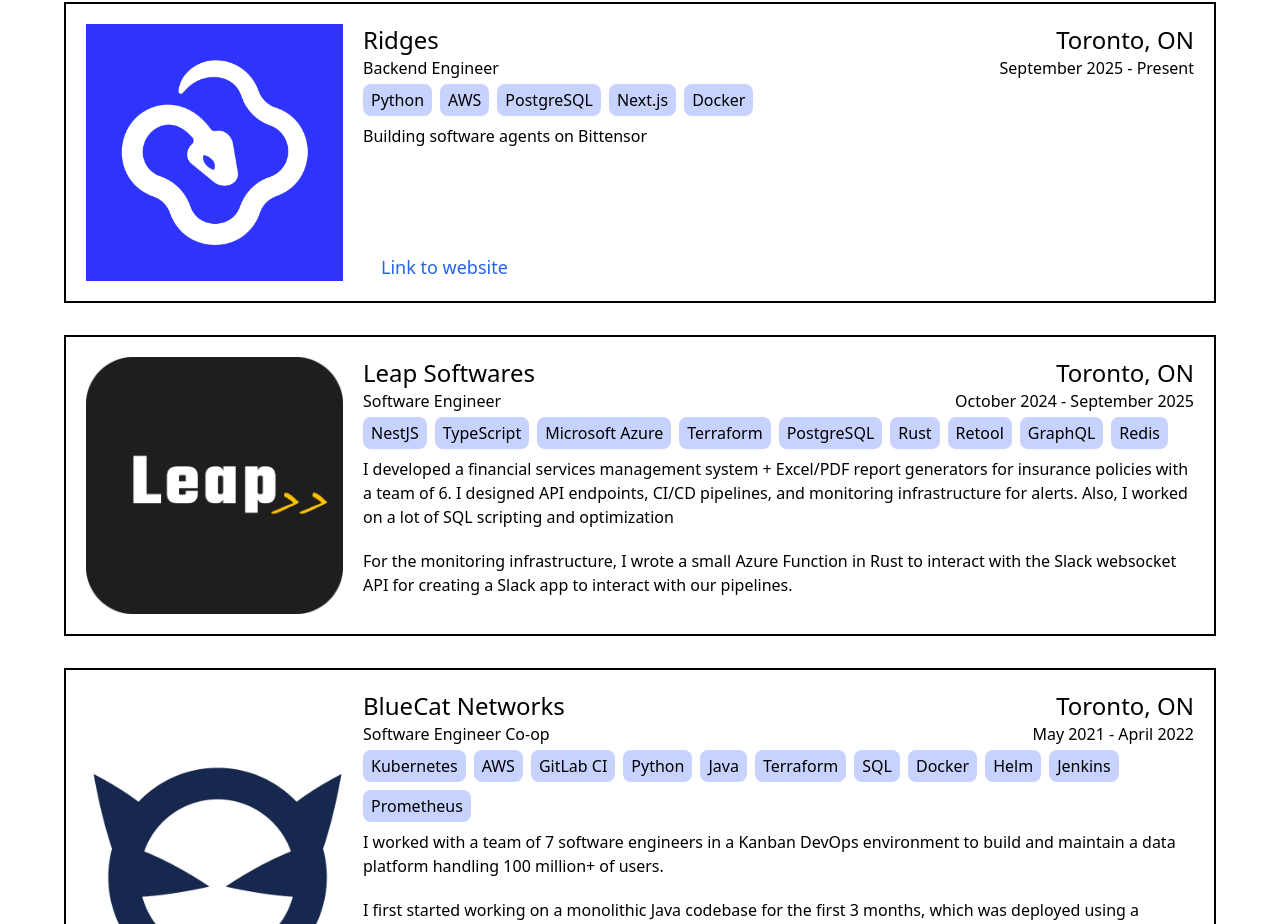
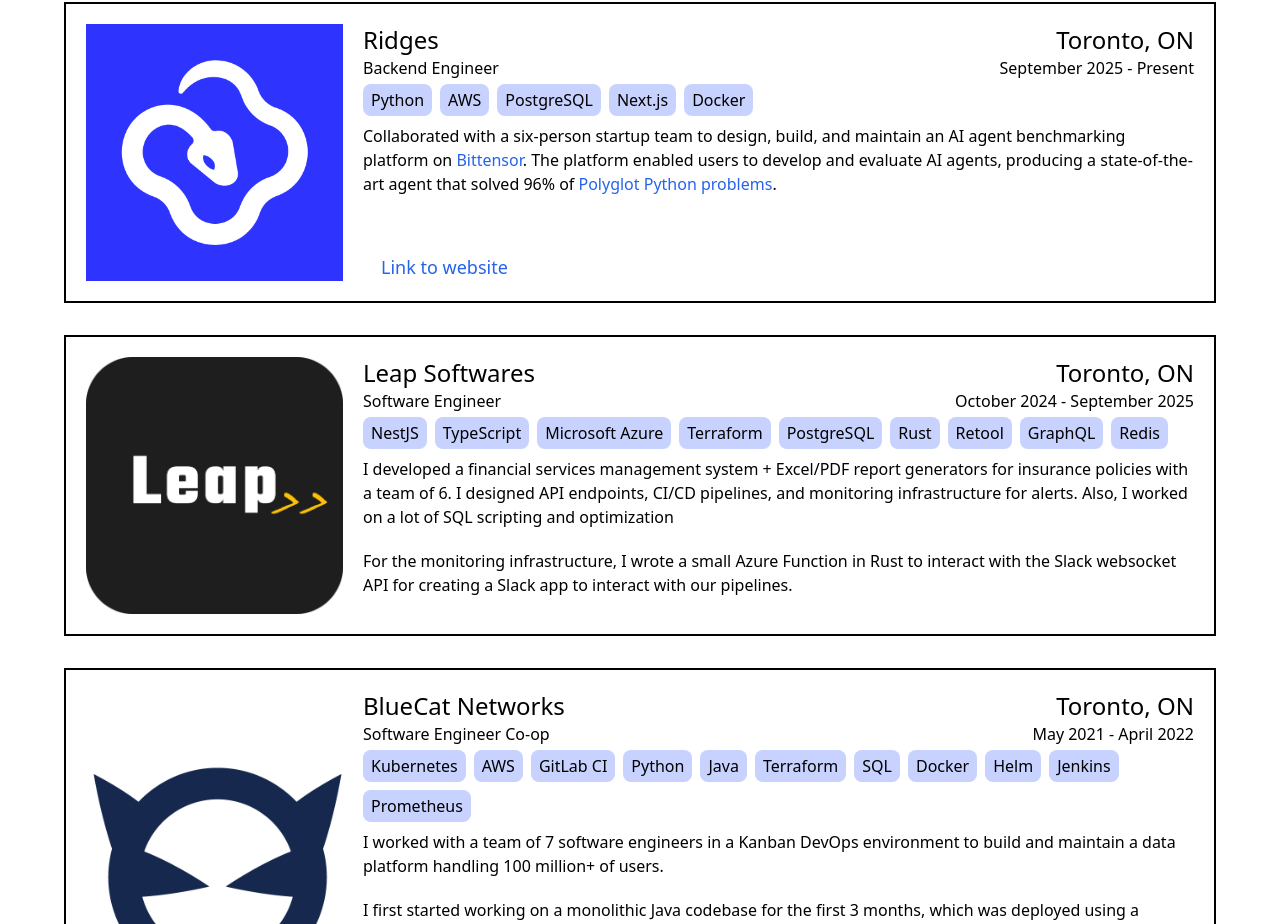
Before and after one commit to Epicsteve2/Epicsteve2.github.io, a SvelteKit app: page / in a window 1280 px wide. Shown: the part 1000-1924 px from the top of the page. Built offline with nearby package versions, Linux system fonts and the light colour scheme; some icons are missing.

Commit message:
Update ridges

```diff
--- a/src/routes/+page.svelte
+++ b/src/routes/+page.svelte
@@ -38,7 +38,24 @@
 						>
 							<div class="flex flex-col justify-between grow">
 								<div>
-									<p class="mb-5">Building software agents on Bittensor</p>
+									<p class="mb-5">
+										Collaborated with a six-person startup team to design, build, and maintain an AI
+										agent benchmarking platform on <a
+											class="text-blue-600 hover:text-blue-800"
+											href="https://bittensor.com/about"
+											target="_blank"
+										>
+											Bittensor
+										</a>. The platform enabled users to develop and evaluate AI agents, producing a
+										state-of-the-art agent that solved 96% of
+										<a
+											class="text-blue-600 hover:text-blue-800"
+											href="https://github.com/exercism/python/tree/main/exercises/practice"
+											target="_blank"
+										>
+											Polyglot Python problems
+										</a>.
+									</p>
 									<!-- <p>Used FastAPI</p> -->
 								</div>
 								<a
```
Also changed, not shown: 12 other files (tests, documents, lock files or other folders).
